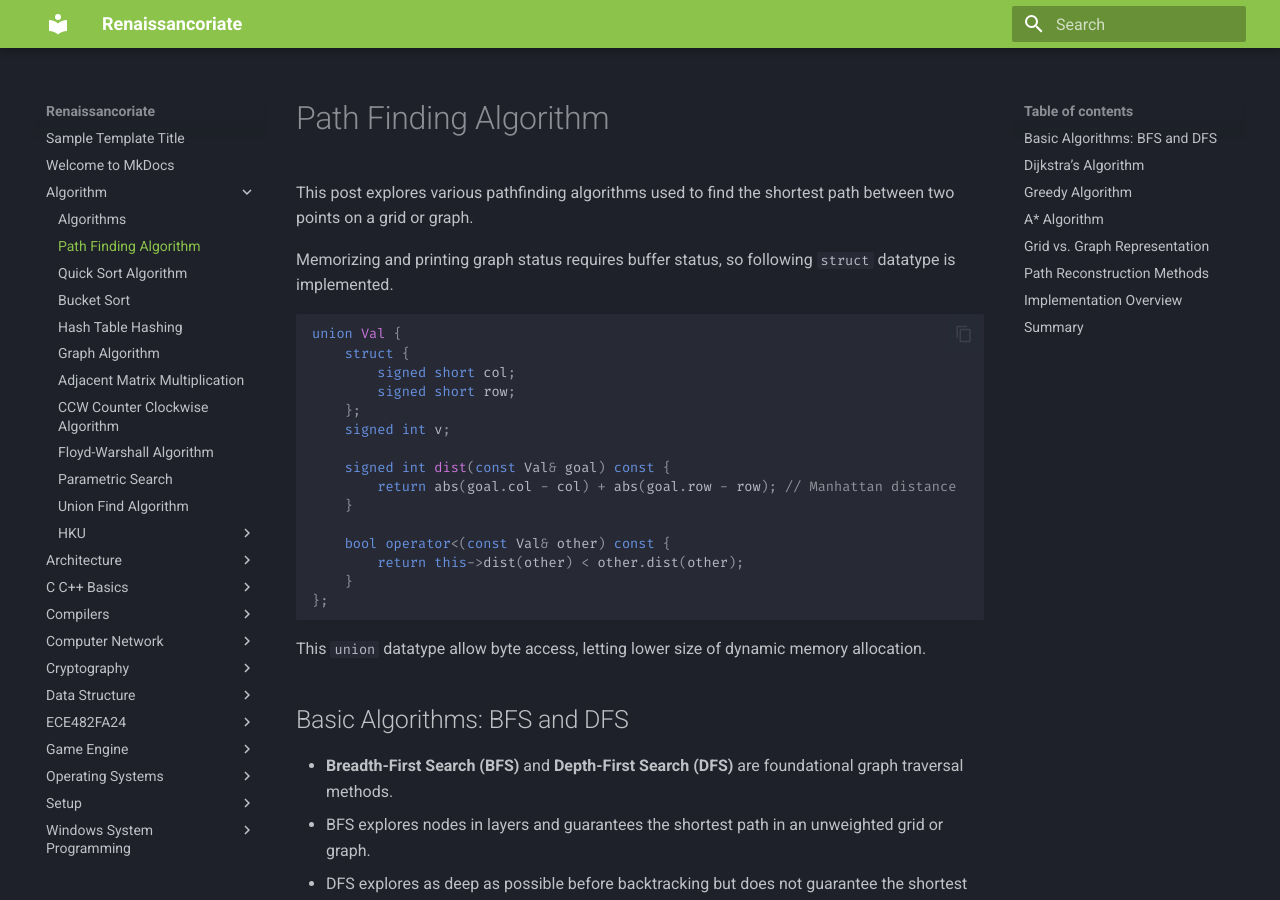
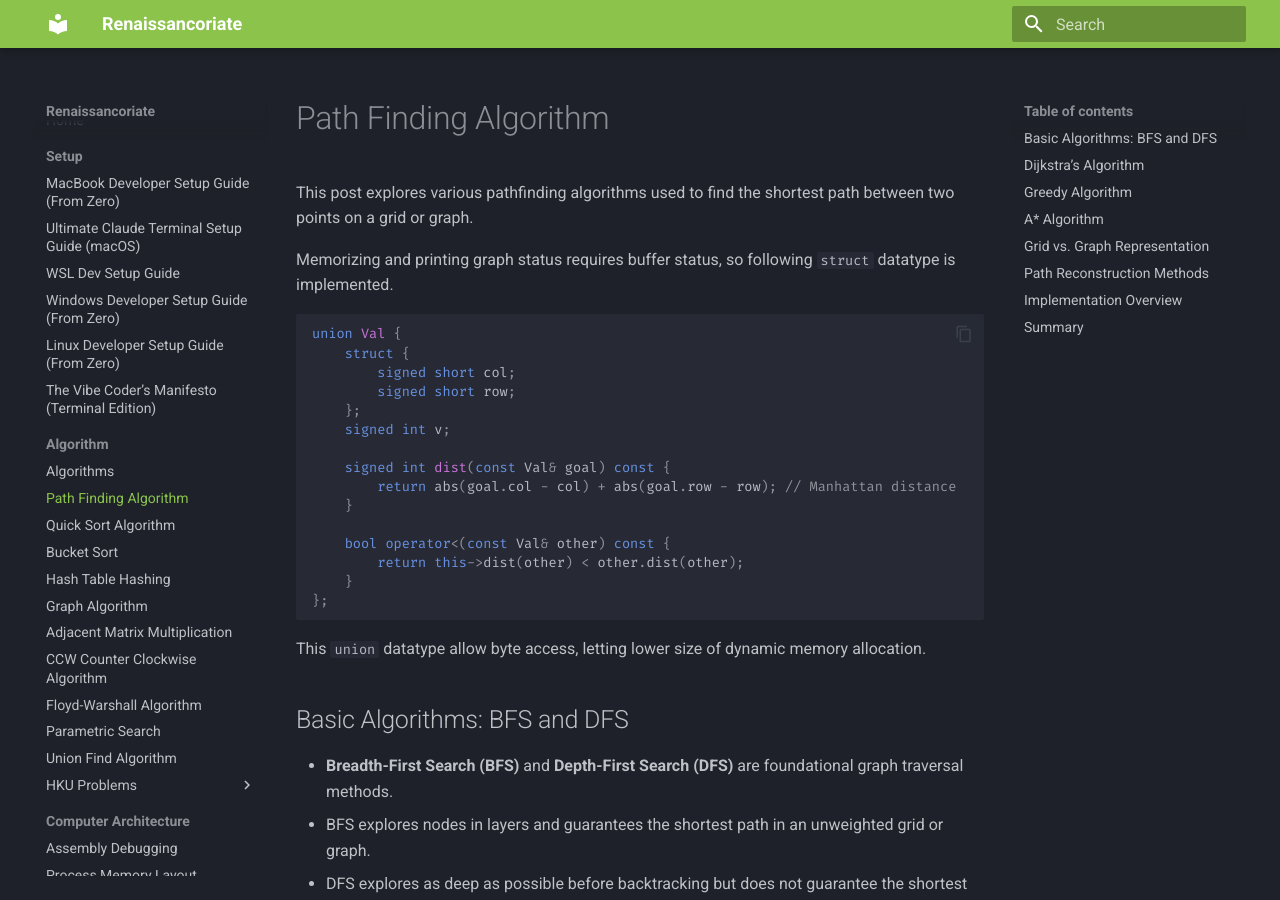
Before and after one commit to renaissancor/renaissancor.github.io, an MkDocs documentation site: the page built from docs/Algorithm/A02.md, in a window 1280 px wide and 900 px high. Built offline with MkDocs 1.6.1 and Material for MkDocs 9.7.7, drawn with Linux system fonts in a browser that asks for light colours; part of the change alters nothing that is shown.

Commit message:
config : add nav section and clean up mkdocs.yml
- Add full nav: section covering all 13 content sections with proper
  hierarchy (subsections for HKU Problems, Architecture Exam/Korean,
  ECE482 HW/Lab/P2/P3)
- Windows System Programming ordered by curriculum sequence
  (WIN03→IOCP) rather than raw ASCII sort (Win08/Win23 placed correctly)
- Architecture Exam in natural numerical order (1-18, e1-e10, r1)
- Add navigation.sections and navigation.path to theme features
- Remove polyfill.io CDN (deprecated/unsafe since ownership change;
  MathJax 3 works on all modern browsers without it)

Co-Authored-By: Claude Sonnet 4.6 <noreply@anthropic.com>

```diff
--- a/mkdocs.yml
+++ b/mkdocs.yml
@@ -1,59 +1,303 @@
 # Basic site metadata
-site_name: Renaissancoriate           # The title of your site (shown in the navigation bar and page title)
-site_description: C++ Blog and Study Notes  # Shown in HTML metadata for SEO and previews
-site_author: Renaissancor             # The author of the site (used in metadata)
-site_url: https://renaissancor.github.io  # The URL where your site will be published (useful for generating correct links)
+site_name: Renaissancoriate
+site_description: C++ Blog and Study Notes
+site_author: Renaissancor
+site_url: https://renaissancor.github.io
 
 # Theme configuration
 theme:
-  name: material                      # Use the Material for MkDocs theme
-  language: en                        # Interface language set to English
+  name: material
+  language: en
 
-  palette:                            # Configure the color palette (dark mode)
-    scheme: slate                     # Use the 'slate' dark color scheme
-    primary: light green              # Primary UI color (navigation, links, buttons)
-    accent: green                     # Accent color (highlighted elements like checkboxes)
+  palette:
+    scheme: slate
+    primary: light green
+    accent: green
 
   font:
-    text: Roboto                      # Font for main content
-    code: Fira Code                   # Font for code blocks "Fira Code, JetBrains Mono, Consolas, monospace"
+    text: Roboto
+    code: Fira Code
 
-  features:                           # Enable extra Material theme features
-    - navigation.top                 # Adds a sticky top navigation bar
-    - content.code.annotate         # Allows you to annotate lines in code blocks
-    - content.code.copy             # Adds a "copy" button to code blocks
-    - search.highlight              # Highlights search terms in the content
-    - search.share                  # Adds a share button to search results
-    - toc.follow                    # Highlights the current heading in the table of contents as you scroll
+  features:
+    - navigation.top
+    - navigation.sections
+    - navigation.path
+    - content.code.annotate
+    - content.code.copy
+    - search.highlight
+    - search.share
+    - toc.follow
 
 # Markdown extensions for enhanced rendering
 markdown_extensions:
-  - codehilite:                      # Syntax highlighting for code blocks
-      guess_lang: false              # Don't guess the language if it's not specified
-      linenums: true                 # Show line numbers in code blocks
+  - codehilite:
+      guess_lang: false
+      linenums: true
 
-  - pymdownx.arithmatex:            # Latex Math
-      generic: true                 # Enable math rendering like $$ a^2 + b^2 = c^2 $$
+  - pymdownx.arithmatex:
+      generic: true
 
-  - pymdownx.superfences            # Allows nesting code blocks, and improves compatibility with other extensions
-  - pymdownx.inlinehilite           # Enables inline syntax highlighting using backticks and `==highlight==` style
-  - pymdownx.highlight:             # Advanced syntax highlighting using Pygments
-      anchor_linenums: true         # Line numbers are linkable via anchors (useful for referencing lines)
-      linenums_style: table         # Line numbers are rendered in a separate column like IDEs
-      guess_lang: false             # Don't auto-detect language
-      use_pygments: true            # Use the Pygments library for highlighting instead of Highlight.js
+  - pymdownx.superfences
+  - pymdownx.inlinehilite
+  - pymdownx.highlight:
+      anchor_linenums: true
+      linenums_style: table
+      guess_lang: false
+      use_pygments: true
 
-  - pymdownx.snippets               # Lets you include external code snippets using `--8<-- "file.cpp"`
+  - pymdownx.snippets
 
-
-extra_javascript:                   # Latex Math
-  - https://polyfill.io/v3/polyfill.min.js?features=es6
+extra_javascript:
   - https://cdn.jsdelivr.net/npm/mathjax@3/es5/tex-mml-chtml.js
-
 
 plugins:
   - search
 
+docs_dir: "docs"
 
-# Other configuration
-docs_dir: "docs"                     # Folder that contains your Markdown documentation
+nav:
+  - Home: index.md
+
+  - Setup:
+    - Setup/MacBook_Dev_Setup.md
+    - Setup/Mac_Setup_Claude.md
+    - Setup/WSL_Setup_Claude.md
+    - Setup/Windows_Dev_Setup.md
+    - Setup/Linux_Dev_Setup.md
+    - Setup/Vibe_Coder_Manifesto.md
+
+  - Algorithm:
+    - Algorithm/A01.md
+    - Algorithm/A02.md
+    - Algorithm/A05.md
+    - Algorithm/A06.md
+    - Algorithm/A08.md
+    - Algorithm/A09.md
+    - Algorithm/BOJ12850.md
+    - Algorithm/CCW.md
+    - Algorithm/FloydWarshall.md
+    - Algorithm/Parametric_Search.md
+    - Algorithm/UnionFind.md
+    - HKU Problems:
+      - Algorithm/HKU/HKUL1P1.md
+      - Algorithm/HKU/HKUL1P2.md
+      - Algorithm/HKU/HKUL1P3.md
+      - Algorithm/HKU/HKUL1P4.md
+      - Algorithm/HKU/HKUL1P5.md
+      - Algorithm/HKU/HKUL1P6.md
+      - Algorithm/HKU/HKUL1P7.md
+      - Algorithm/HKU/HKUL1P8.md
+      - Algorithm/HKU/HKUPSET1.md
+      - Algorithm/HKU/HKU_Math.md
+
+  - Computer Architecture:
+    - Architecture/CA250709.md
+    - Architecture/CA250711.md
+    - Architecture/CA250714.md
+    - Architecture/CA250716.md
+    - Architecture/CA250718.md
+    - Architecture/CA250721.md
+    - Architecture/CA250723.md
+    - Architecture/CA250725.md
+    - Architecture/CA250728.md
+    - Architecture/CA250730.md
+    - Architecture/CA250801.md
+    - Architecture/CA250804.md
+    - Architecture/CA250806.md
+    - Architecture/CA250811.md
+    - Architecture/CA250812.md
+    - Architecture/CA250813.md
+    - Architecture/CA250818.md
+    - Architecture/CA250820.md
+    - Architecture/CA250822.md
+    - Architecture/CA250825.md
+    - Architecture/CA250827.md
+    - Architecture/CA250829.md
+    - Architecture/CA250908.md
+    - Architecture/CA250910.md
+    - Architecture/CA250912.md
+    - Architecture/CA250915.md
+    - Architecture/CA250917.md
+    - Architecture/CA250919.md
+    - Architecture/CA250922.md
+    - Architecture/CA250924.md
+    - Exam:
+      - Architecture/Exam/1.md
+      - Architecture/Exam/2.md
+      - Architecture/Exam/3.md
+      - Architecture/Exam/4.md
+      - Architecture/Exam/5.md
+      - Architecture/Exam/6.md
+      - Architecture/Exam/7.md
+      - Architecture/Exam/8.md
+      - Architecture/Exam/9.md
+      - Architecture/Exam/10.md
+      - Architecture/Exam/11.md
+      - Architecture/Exam/12.md
+      - Architecture/Exam/13.md
+      - Architecture/Exam/14.md
+      - Architecture/Exam/15.md
+      - Architecture/Exam/16.md
+      - Architecture/Exam/17.md
+      - Architecture/Exam/18.md
+      - Architecture/Exam/e1.md
+      - Architecture/Exam/e2.md
+      - Architecture/Exam/e3.md
+      - Architecture/Exam/e4.md
+      - Architecture/Exam/e5.md
+      - Architecture/Exam/e6.md
+      - Architecture/Exam/e7.md
+      - Architecture/Exam/e8.md
+      - Architecture/Exam/e9.md
+      - Architecture/Exam/e10.md
+      - Architecture/Exam/r1.md
+    - Korean:
+      - Architecture/ko/CA250711.md
+
+  - C / C++ Basics:
+    - C_C++_Basics/AR250305.md
+    - C_C++_Basics/AR250306.md
+    - C_C++_Basics/AR250307.md
+    - C_C++_Basics/AR250310.md
+    - C_C++_Basics/AR250311.md
+    - C_C++_Basics/AR250312.md
+    - C_C++_Basics/AR250313.md
+    - C_C++_Basics/AR250317.md
+    - C_C++_Basics/AR250318.md
+    - C_C++_Basics/AR250319.md
+    - C_C++_Basics/AR250320.md
+    - C_C++_Basics/AR250321.md
+    - C_C++_Basics/AR250324.md
+    - C_C++_Basics/AR250325.md
+    - C_C++_Basics/AR250326.md
+    - C_C++_Basics/AR250327.md
+    - C_C++_Basics/AR250328.md
+    - C_C++_Basics/AR250331.md
+    - C_C++_Basics/AR250401.md
+    - C_C++_Basics/AR250402.md
+    - C_C++_Basics/AR250423.md
+    - C_C++_Basics/AR250424.md
+    - C_C++_Basics/AR250425.md
+
+  - Compilers:
+    - Compilers/CMP01.md
+    - Compilers/CMP02.md
+    - Compilers/CMP03.md
+    - Compilers/CMP04.md
+    - Compilers/MSVCProject.md
+    - Compilers/MSVCSolution.md
+    - Compilers/MSVCSolutionKR.md
+
+  - Computer Network:
+    - Computer_Network/NW0503.md
+    - Computer_Network/NW0504.md
+    - Computer_Network/NW0724.md
+    - Computer_Network/NW1.md
+    - Computer_Network/NWHeaders.md
+    - Computer_Network/NWL2.md
+    - Computer_Network/NWTCP.md
+    - Computer_Network/NWVoca.md
+    - Computer_Network/TCPIP.md
+    - Computer_Network/TCPIP1.md
+    - Computer_Network/Wireshark.md
+
+  - Cryptography:
+    - Cryptography/C2PA.md
+    - Cryptography/C2PA_Ref.md
+
+  - Data Structure:
+    - Data_Structure/AR250403.md
+    - Data_Structure/AR250407.md
+    - Data_Structure/AR250408.md
+    - Data_Structure/AR250409.md
+    - Data_Structure/AR250410.md
+    - Data_Structure/AR250411.md
+    - Data_Structure/AR250414.md
+    - Data_Structure/AR250415.md
+    - Data_Structure/AR250416.md
+    - Data_Structure/AR250417.md
+    - Data_Structure/AR250421.md
+    - Data_Structure/AR250422.md
+    - Data_Structure/STL00.md
+
+  - ECE482 FA24:
+    - Homework:
+      - ECE482FA24/ECE482HW/ECE482H1.md
+      - ECE482FA24/ECE482HW/ECE482H2.md
+      - ECE482FA24/ECE482HW/ECE482H3.md
+      - ECE482FA24/ECE482HW/ECE482H4.md
+      - ECE482FA24/ECE482HW/ECE482H5.md
+      - ECE482FA24/ECE482HW/ECE482H6.md
+      - ECE482FA24/ECE482HW/ECE482H7.md
+      - ECE482FA24/ECE482HW/ECE482H8.md
+    - Lab:
+      - ECE482FA24/ECE482LAB/ECE482L1.md
+      - ECE482FA24/ECE482LAB/ECE482L2.md
+      - ECE482FA24/ECE482LAB/ECE482L3.md
+      - ECE482FA24/ECE482LAB/ECE482L4.md
+      - ECE482FA24/ECE482LAB/ECE482L5.md
+      - ECE482FA24/ECE482LAB/ECE482L6.md
+      - ECE482FA24/ECE482LAB/ECE482L7.md
+      - ECE482FA24/ECE482LAB/ECE482L8.md
+      - ECE482FA24/ECE482LAB/ECE482L9.md
+      - ECE482FA24/ECE482LAB/ECE482L10.md
+      - ECE482FA24/ECE482LAB/ECE482L11.md
+    - Project 2:
+      - ECE482FA24/ECE482P2/Home.md
+      - ECE482FA24/ECE482P2/Design.md
+      - ECE482FA24/ECE482P2/DeveloperGuide.md
+      - ECE482FA24/ECE482P2/MultiThreading.md
+      - ECE482FA24/ECE482P2/Performance.md
+      - ECE482FA24/ECE482P2/RoadMap.md
+    - Project 3:
+      - ECE482FA24/ECE482P3/Home.md
+      - ECE482FA24/ECE482P3/Design.md
+      - ECE482FA24/ECE482P3/Developer.md
+      - ECE482FA24/ECE482P3/Performance.md
+      - ECE482FA24/ECE482P3/Risk.md
+      - ECE482FA24/ECE482P3/RoadMap.md
+
+  - Game Engine:
+    - Game_Engine/AR250426.md
+    - Game_Engine/AR250429.md
+    - Game_Engine/AR250430.md
+    - Game_Engine/AR250501.md
+    - Game_Engine/AR250507.md
+    - Game_Engine/AR250508.md
+    - Game_Engine/AR250509.md
+    - Game_Engine/AR250512.md
+    - Game_Engine/AR250513.md
+    - Game_Engine/AR250515.md
+    - Game_Engine/AR250518.md
+    - Game_Engine/AR250519.md
+    - Game_Engine/AR250521.md
+    - Game_Engine/AR250527.md
+    - Game_Engine/AR250604.md
+
+  - Operating Systems:
+    - Operating_Systems/WinOS00.md
+    - Operating_Systems/WinOS1.md
+    - Operating_Systems/WinOS2.md
+    - Operating_Systems/WinOS3.md
+    - Operating_Systems/WinOS4.md
+    - Operating_Systems/WinOS5.md
+
+  - Windows System Programming:
+    - Windows_System_Programming/WIN03.md
+    - Windows_System_Programming/WIN05.md
+    - Windows_System_Programming/WIN06.md
+    - Windows_System_Programming/WIN07.md
+    - Windows_System_Programming/Win08.md
+    - Windows_System_Programming/WIN09.md
+    - Windows_System_Programming/WIN10.md
+    - Windows_System_Programming/WIN11.md
+    - Windows_System_Programming/WIN12.md
+    - Windows_System_Programming/WIN13.md
+    - Windows_System_Programming/WIN14.md
+    - Windows_System_Programming/WIN15.md
+    - Windows_System_Programming/WIN18.md
+    - Windows_System_Programming/WIN19.md
+    - Windows_System_Programming/WIN20.md
+    - Windows_System_Programming/Win23.md
+    - Windows_System_Programming/WIN250709.md
+    - Windows_System_Programming/IOCP.md
```
